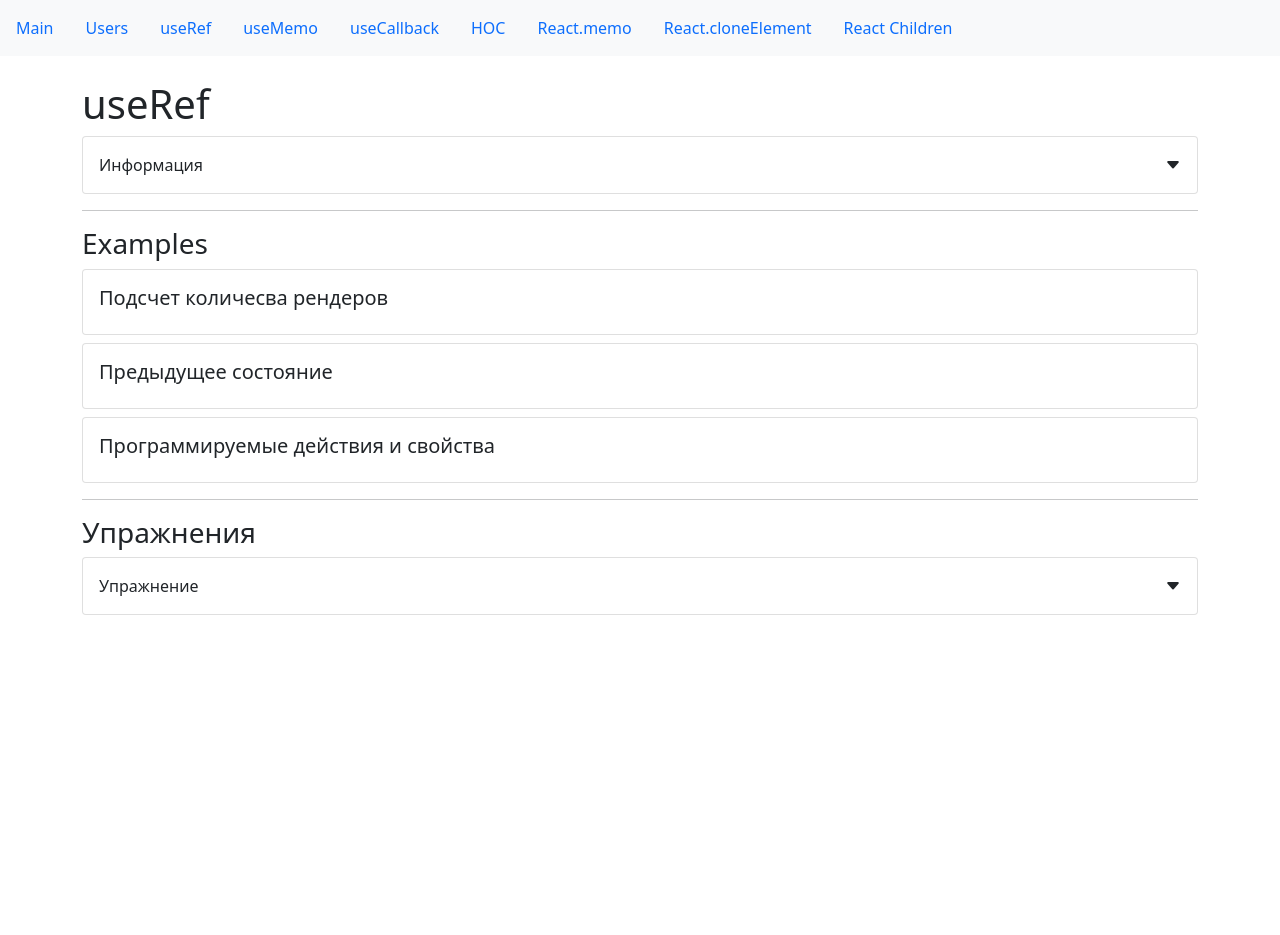
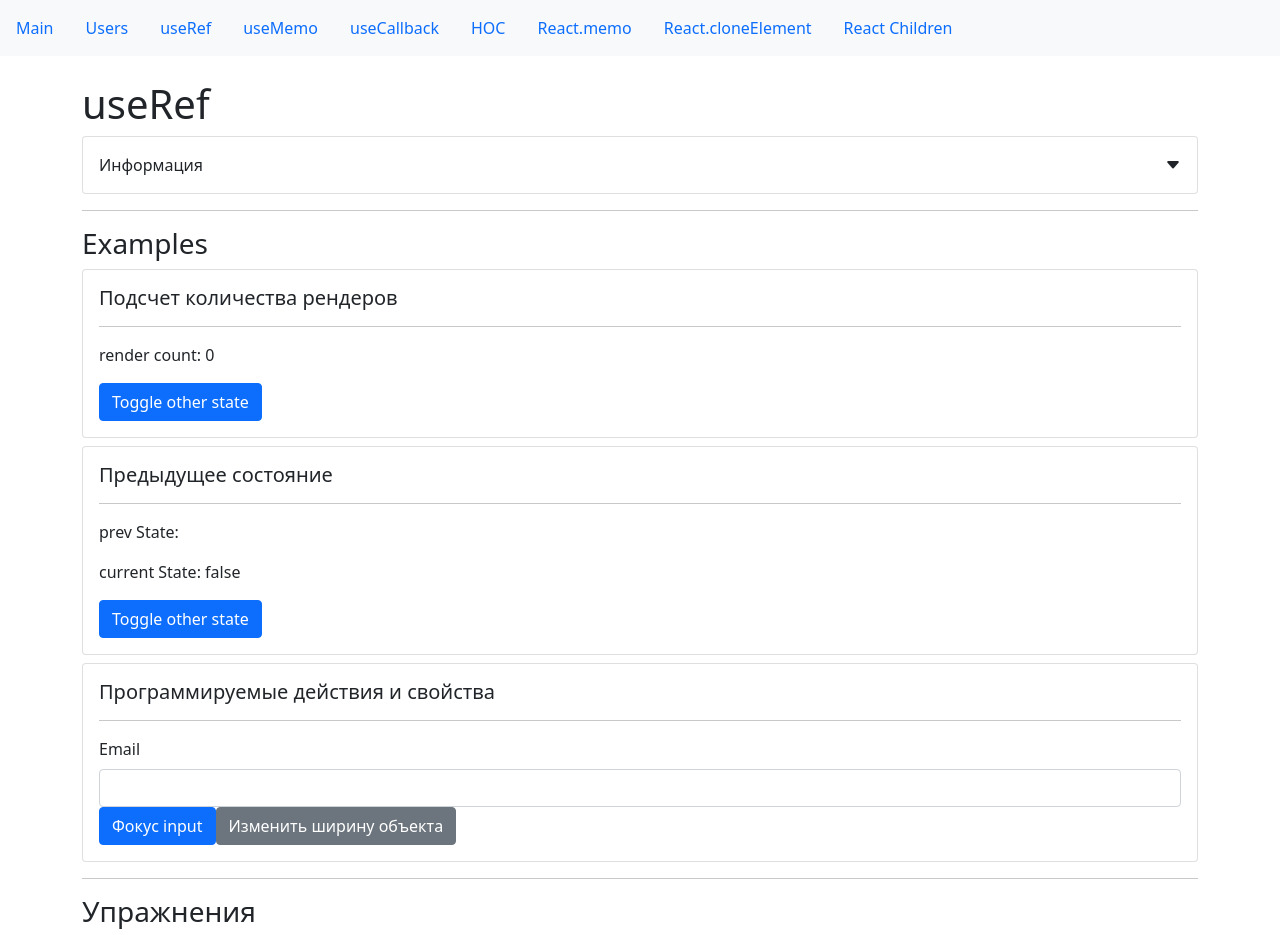
Before and after one commit to Solexofficial/react-extended-hooks-and-optimization, a React (Create React App) app: page /useRef in a window 1280 px wide. Shown: the top 935 px of the page. Before the commit the page ends 800 px from the top, so only its background shows below. Built offline with nearby package versions, Linux system fonts and the light colour scheme.

Commit message:
feat: use useRef hooks for examples

```diff
--- a/src/app/components/examples/useRef/prevState.jsx
+++ b/src/app/components/examples/useRef/prevState.jsx
@@ -1,12 +1,28 @@
-import React from "react";
+import React, { useRef, useState, useEffect } from "react";
 import CardWrapper from "../../common/Card";
+import Divider from "../../common/divider";
 import SmallTitle from "../../common/typografy/smallTitle";
 const PrevStateExample = () => {
-    return (
-        <CardWrapper>
-            <SmallTitle>Предыдущее состояние</SmallTitle>
-        </CardWrapper>
-    );
+  const prevState = useRef("");
+  const [otherState, setOtherState] = useState("false");
+  const toggleOtherState = () => {
+    setOtherState((prevState) => (prevState === "false" ? "true" : "false"));
+  };
+
+  useEffect(() => {
+    prevState.current = otherState;
+  }, [otherState]);
+  return (
+    <CardWrapper>
+      <SmallTitle>Предыдущее состояние</SmallTitle>
+      <Divider />
+      <p>prev State: {prevState.current}</p>
+      <p>current State: {otherState}</p>
+      <button className="btn btn-primary" onClick={toggleOtherState}>
+        Toggle other state
+      </button>
+    </CardWrapper>
+  );
 };
 
 export default PrevStateExample;
--- a/src/app/components/examples/useRef/programmablActions.jsx
+++ b/src/app/components/examples/useRef/programmablActions.jsx
@@ -1,12 +1,35 @@
-import React from "react";
+import React, { useRef } from "react";
 import CardWrapper from "../../common/Card";
 import SmallTitle from "../../common/typografy/smallTitle";
+import Divider from "../../common/divider";
 const ProgrammablActionsExample = () => {
+  const inputRef = useRef();
+
+  const handleClick = () => {
+    console.log(inputRef.current.value);
+    console.log(inputRef.current.clientWidth);
+    inputRef.current.focus();
+  };
+
+  const handleClickWidth = () => {
+    inputRef.current.style.width = "100px";
+  };
   return (
     <CardWrapper>
       <SmallTitle className="card-title">
         Программируемые действия и свойства
       </SmallTitle>
+      <Divider />
+      <label htmlFor="email" className="form-label">
+        Email
+      </label>
+      <input ref={inputRef} type="email" className="form-control" id="email" />
+      <button className="btn btn-primary" onClick={handleClick}>
+        Фокус input
+      </button>
+      <button className="btn btn-secondary" onClick={handleClickWidth}>
+        Изменить ширину объекта
+      </button>
     </CardWrapper>
   );
 };
--- a/src/app/components/examples/useRef/renderCount.jsx
+++ b/src/app/components/examples/useRef/renderCount.jsx
@@ -1,12 +1,27 @@
-import React from "react";
+import React, { useRef, useState, useEffect } from "react";
 import CardWrapper from "../../common/Card";
+import Divider from "../../common/divider";
 import SmallTitle from "../../common/typografy/smallTitle";
 const RenderCountExample = () => {
-    return (
-        <CardWrapper>
-            <SmallTitle>Подсчет количесва рендеров</SmallTitle>
-        </CardWrapper>
-    );
+  const renderCount = useRef(0);
+  const [otherState, setOtherState] = useState(false);
+  const toggleOtherState = () => {
+    setOtherState(!otherState);
+  };
+
+  useEffect(() => {
+    renderCount.current++;
+  });
+  return (
+    <CardWrapper>
+      <SmallTitle>Подсчет количества рендеров</SmallTitle>
+      <Divider />
+      <p>render count: {renderCount.current}</p>
+      <button className="btn btn-primary" onClick={toggleOtherState}>
+        Toggle other state
+      </button>
+    </CardWrapper>
+  );
 };
 
 export default RenderCountExample;
```
Also changed, not shown: .prettierrc.js. Lines whose indentation alone changed are shown as unchanged.
